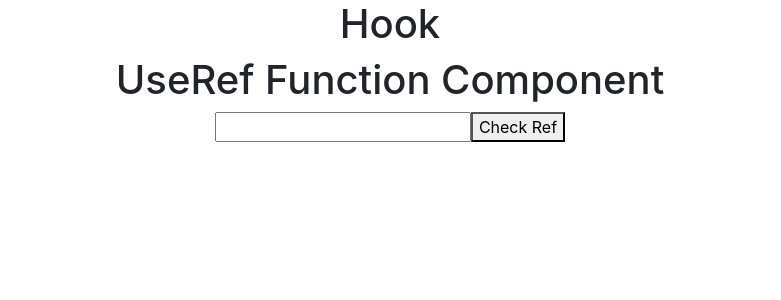
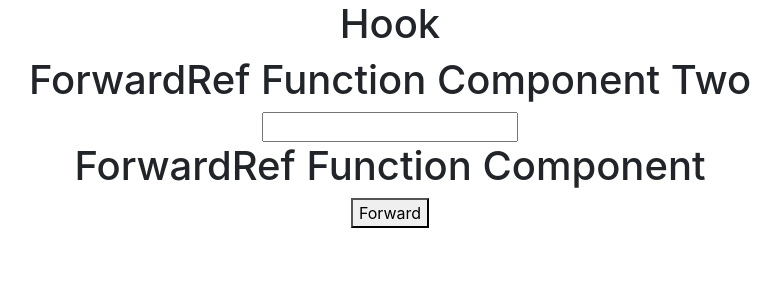
Before and after one commit to sanketpujari33/Full-Stack-Develaper, a React (Create React App) app in the folder Web-Technologies/React-Js/blog/: page / in a window 1280 px wide. Shown: the top 300 px of the page, without its empty margins (250-1031 px from the left). Built offline with nearby package versions, Linux system fonts and the light colour scheme.

Commit message:
ForwardRef  and useRef Function Component

```diff
--- /dev/null
+++ b/Web-Technologies/React-Js/blog/src/components/hook/ForwardRefFunctionComponent.js
@@ -0,0 +1,19 @@
+import React, { useRef } from "react";
+import ForwardRefFunctionComponentTwo from "./ForwardRefFunctionComponentTwo";
+export default function ForwardRefFunctionComponent() {
+    let inputRef = useRef(null);
+    function handleInput() {
+        inputRef.current.value = "100";
+        inputRef.current.style.color="red";
+        // inputRef.current.style.display = "block";
+        // inputRef.current.style.display = "none";
+    }
+    return (
+        <>
+            <ForwardRefFunctionComponentTwo ref={inputRef} />
+            <h1>ForwardRef Function Component</h1>
+            <button onClick={handleInput}>Forward</button>
+
+        </>
+    );
+}
--- /dev/null
+++ b/Web-Technologies/React-Js/blog/src/components/hook/ForwardRefFunctionComponentTwo.js
@@ -0,0 +1,11 @@
+import React, { forwardRef } from "react";
+function ForwardRefFunctionComponentTwo(props, forwardRef) {
+    return (
+        <>
+            <h1>ForwardRef Function Component Two</h1>
+            <input type="text" ref={forwardRef} />
+        </>
+    );
+}
+
+export default forwardRef(ForwardRefFunctionComponentTwo);
--- a/Web-Technologies/React-Js/blog/src/components/hook/Hook.js
+++ b/Web-Technologies/React-Js/blog/src/components/hook/Hook.js
@@ -1,7 +1,8 @@
 // import StateFunctionComponent from "./StateFunctionComponent";
 // import UseEffectFunctionComponent from "./UseEffectFunctionComponent";
-import UseMemoFunctionComponent from "./UseMemoFunctionComponent";
-import UseRefFunctionComponent from "./UseRefFunctionComponent";
+import ForwardRefFunctionComponent from "./ForwardRefFunctionComponent";
+// import UseMemoFunctionComponent from "./UseMemoFunctionComponent";
+// import UseRefFunctionComponent from "./UseRefFunctionComponent";
 
 function Hook() {
     return ( <>
@@ -9,7 +10,8 @@ function Hook() {
         {/* <StateFunctionComponent/>*/}
         {/* <UseEffectFunctionComponent/> */}
         {/* <UseMemoFunctionComponent/> */}
-        <UseRefFunctionComponent/>
+        {/* <UseRefFunctionComponent/> */}
+        <ForwardRefFunctionComponent/>
     </> );
 }
 
```
